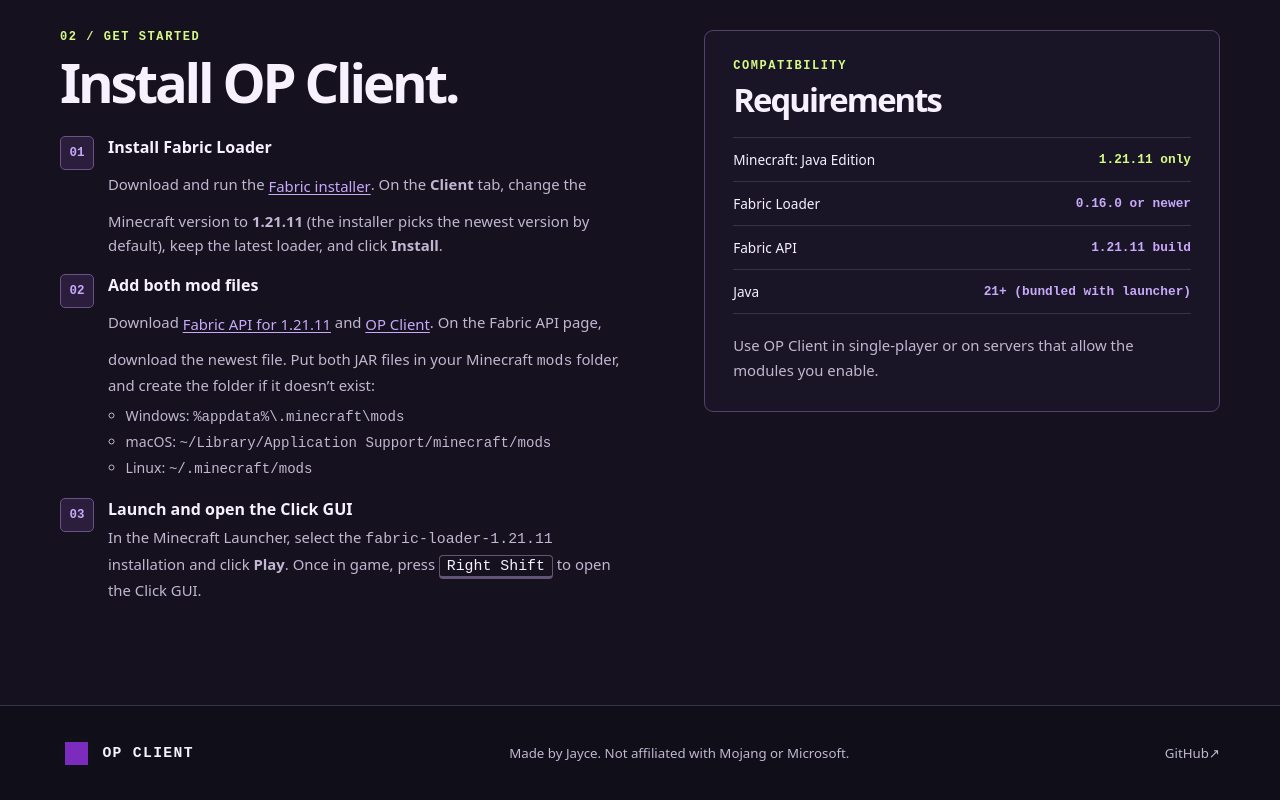
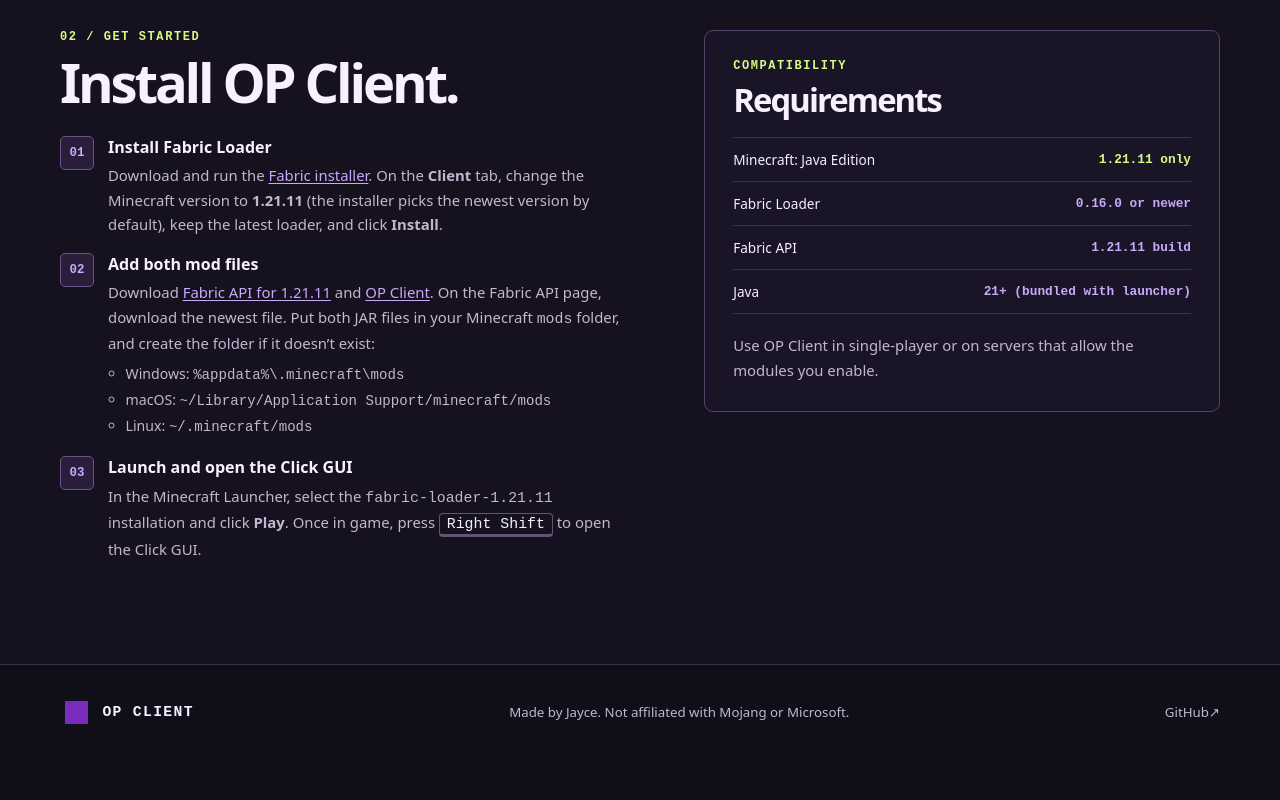
Before and after one commit to jaycepw123-blip/client-website, a plain HTML site: page index.html in a window 1280 px wide. Shown: the part 1466-2266 px from the top of the page. After the commit the page ends 2225 px from the top, so only its background shows below. Drawn offline with Linux system fonts and the light colour scheme.

Commit message:
Restore normal inline spacing for installation links (#7)
Co-authored-by: Devin AI <158243242+devin-ai-integration[bot]@users.noreply.github.com>

```diff
--- a/styles.css
+++ b/styles.css
@@ -110,7 +110,7 @@ h2 { margin-block: .55rem .7rem; font-size: clamp(2rem, 4.8vw, 3.4rem); line-hei
 .steps li::before { position: absolute; top: 0; left: 0; display: grid; place-items: center; width: 2rem; height: 2rem; border: 1px solid #6b5386; border-radius: 5px; background: #2b1e3c; color: var(--lilac); content: counter(step, decimal-leading-zero); font: 800 .78rem var(--mono); }
 .steps h3 { font-size: 1rem; }
 .steps p, .requirements p:last-child { margin-top: .35rem; color: var(--muted); font-size: .93rem; line-height: 1.65; }
-.steps a { display: inline-block; min-height: 44px; padding-block: .65rem; vertical-align: middle; color: var(--lilac); text-underline-offset: .15em; }
+.steps a { color: var(--lilac); text-underline-offset: .15em; }
 .steps a:hover { color: var(--accent); }
 .steps .paths { margin: .4rem 0 0; padding-left: 1.1rem; color: var(--muted); font-size: .88rem; line-height: 1.7; }
 .steps .paths li { min-height: 0; padding-left: 0; counter-increment: none; }
```
